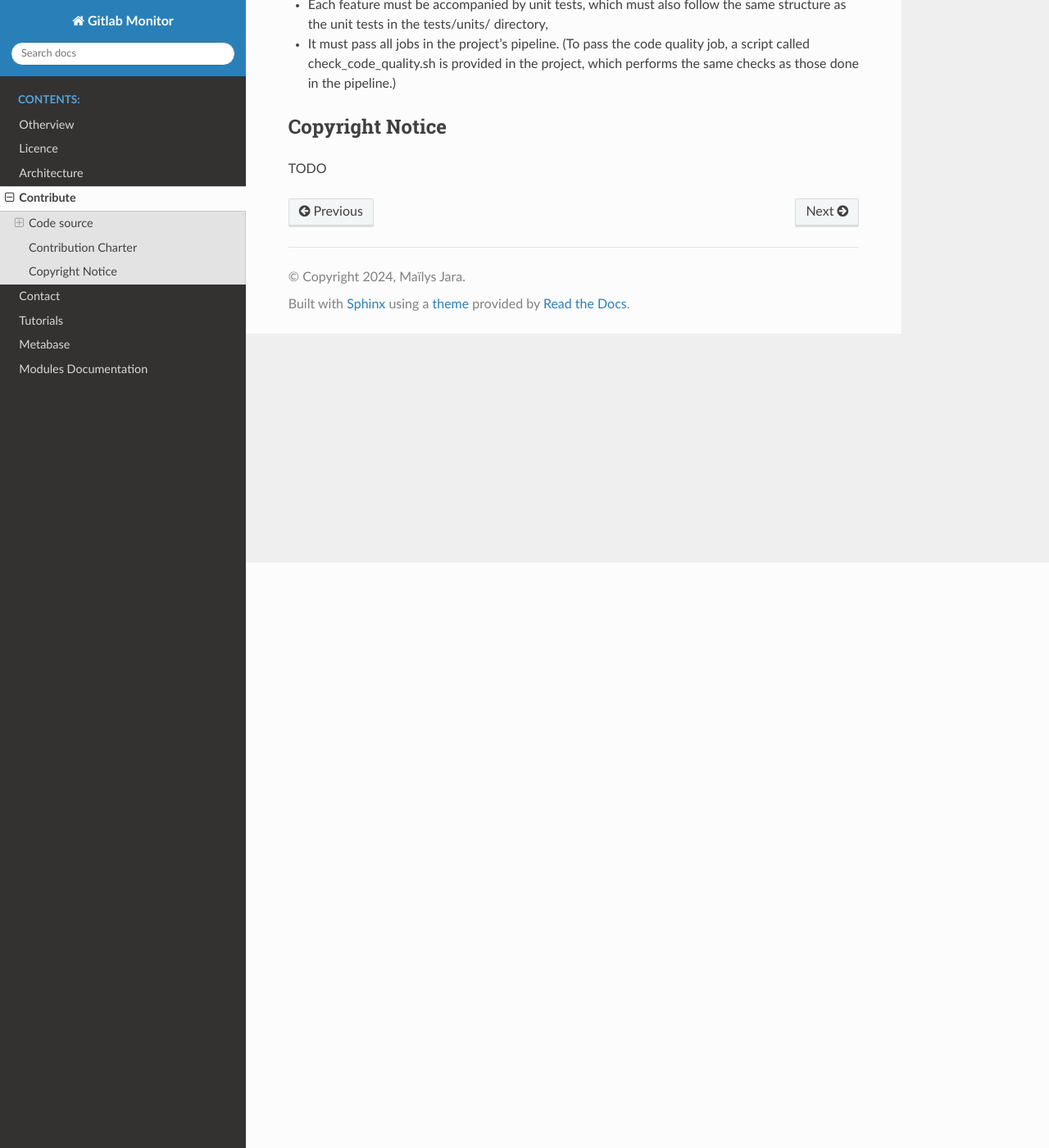
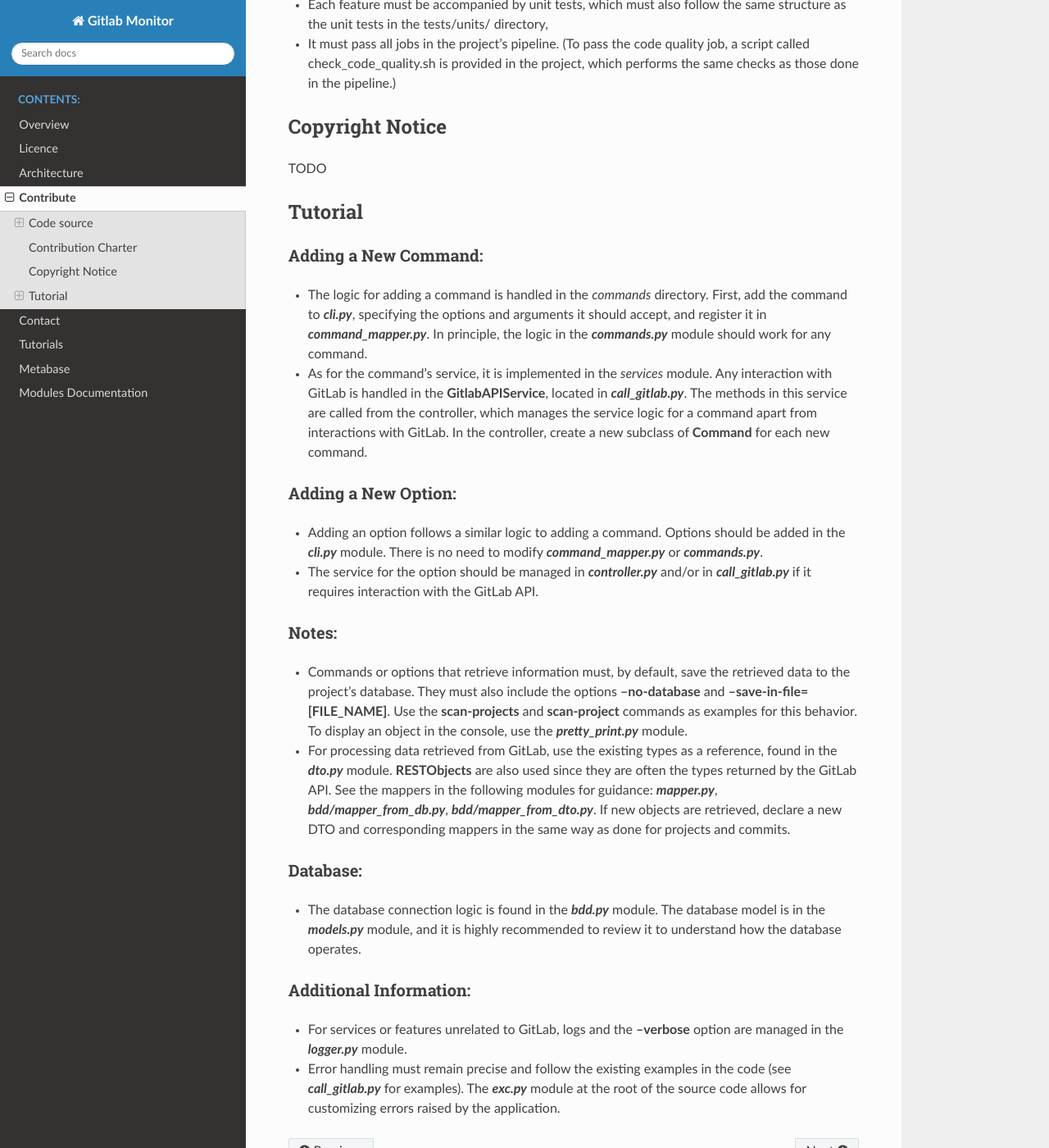
Before and after one commit to linagora/Gitlab_Monitor, a Sphinx documentation site: the page built from docs/sources/contribute.md, in a window 1280 px wide and 1400 px high, scrolled down 714 px. Shown: the whole window at 82% size. Built offline with Sphinx 7.4.7 and the Read the Docs theme 3.1.0, drawn with Linux system fonts in a browser that asks for light colours; some of the changed text lies outside the part shown.

Commit message:
doc: Finished for v1.0.0 (Missing:'contribute' is uncomplete)

```diff
--- a/docs/index.rst
+++ b/docs/index.rst
@@ -14,7 +14,7 @@ documentation for details.
    :maxdepth: 2
    :caption: Contents:
 
-   sources/otherview
+   sources/overview
    sources/licence
    sources/architecture
    sources/contribute
--- a/docs/sources/contribute.md
+++ b/docs/sources/contribute.md
@@ -3,7 +3,7 @@
 ## Code source
 
 ### Downloads
-TODO (git clone, fork etc)
+TODO (github&gitlab links, fork, clone)
 
 ### Componments explanation
 - docs/ : Documentation directory, using sphynx
@@ -21,3 +21,24 @@ In order for the code proposed by a contribution to be accepted, it must comply
 
 ## Copyright Notice
 TODO
+
+## Tutorial
+
+### Adding a New Command:
+- The logic for adding a command is handled in the *commands* directory. First, add the command to ***cli.py***, specifying the options and arguments it should accept, and register it in ***command_mapper.py***. In principle, the logic in the ***commands.py*** module should work for any command.
+- As for the command's service, it is implemented in the *services* module. Any interaction with GitLab is handled in the **GitlabAPIService**, located in ***call_gitlab.py***. The methods in this service are called from the controller, which manages the service logic for a command apart from interactions with GitLab. In the controller, create a new subclass of **Command** for each new command.
+
+### Adding a New Option:
+- Adding an option follows a similar logic to adding a command. Options should be added in the ***cli.py*** module. There is no need to modify ***command_mapper.py*** or ***commands.py***.
+- The service for the option should be managed in ***controller.py*** and/or in ***call_gitlab.py*** if it requires interaction with the GitLab API.
+
+### Notes:
+- Commands or options that retrieve information must, by default, save the retrieved data to the project's database. They must also include the options **--no-database** and **--save-in-file=[FILE_NAME]**. Use the **scan-projects** and **scan-project** commands as examples for this behavior. To display an object in the console, use the ***pretty_print.py*** module.
+- For processing data retrieved from GitLab, use the existing types as a reference, found in the ***dto.py*** module. **RESTObjects** are also used since they are often the types returned by the GitLab API. See the mappers in the following modules for guidance: ***mapper.py***, ***bdd/mapper_from_db.py***, ***bdd/mapper_from_dto.py***. If new objects are retrieved, declare a new DTO and corresponding mappers in the same way as done for projects and commits.
+
+### Database:
+- The database connection logic is found in the ***bdd.py*** module. The database model is in the ***models.py*** module, and it is highly recommended to review it to understand how the database operates.
+
+### Additional Information:
+- For services or features unrelated to GitLab, logs and the **--verbose** option are managed in the ***logger.py*** module.
+- Error handling must remain precise and follow the existing examples in the code (see ***call_gitlab.py*** for examples). The ***exc.py*** module at the root of the source code allows for customizing errors raised by the application.
--- a/docs/sources/otherview.md
+++ b/docs/sources/overview.md
@@ -1,4 +1,4 @@
-# Otherview
+# Overview
 
 Gitlab Monitor is an open source project published by LINAGORA. This tool is used in conjunction with Gitlab to analyze and monitor the Gitlab instance in use.
 
--- a/pyproject.toml
+++ b/pyproject.toml
@@ -21,7 +21,6 @@ packages = [
 
 [tool.poetry.dependencies]
 python = "^3.11"
-dependency-injector = "^4.43.0"
 python-gitlab = "^3.6.0"
 numpy = "^2.1.3"
 psycopg2-binary = "^2.9.10"
```
Also changed, not shown: docs/sources/tutorials.md (+16 -2 lines), 1 other file.
